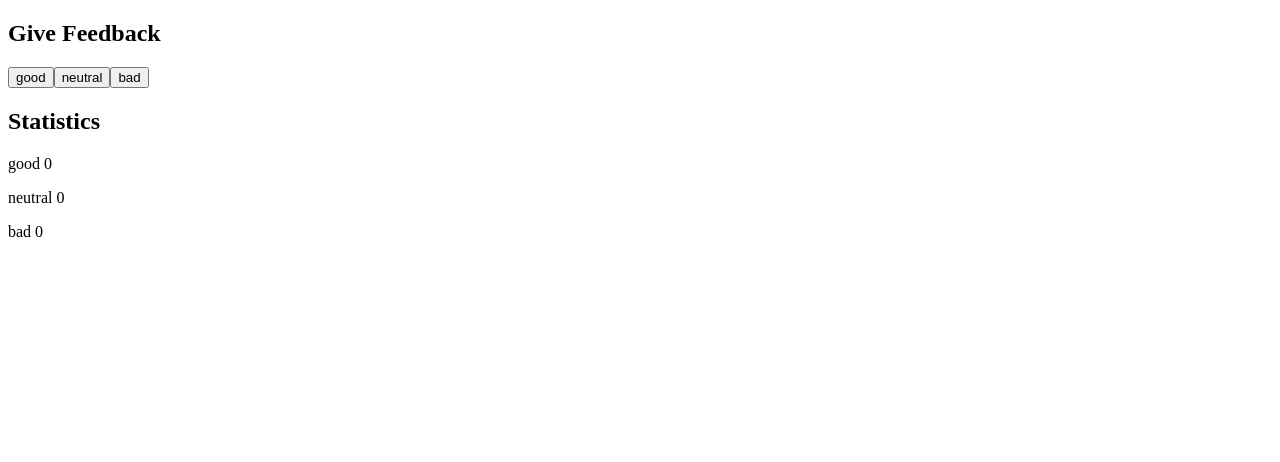
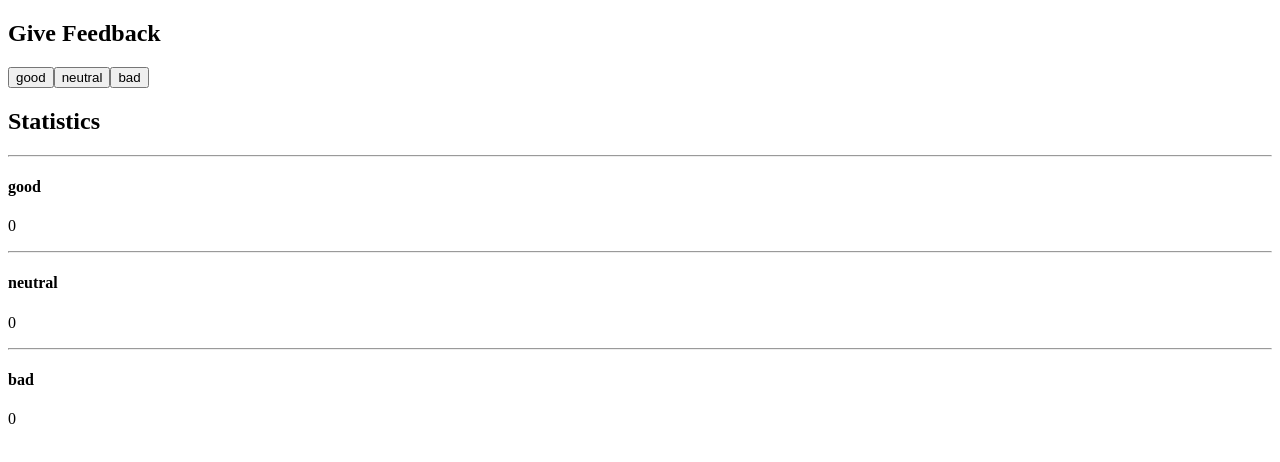
Before and after one commit to quemeraisc/fullstack_Helsinki, a React (Create React App) app in the folder part1/unicafe/: page / in a window 1280 px wide. Shown: the top 462 px of the page. Built offline with nearby package versions, Linux system fonts and the light colour scheme.

Commit message:
Implemented 1.6 step 1

```diff
--- a/part1/unicafe/src/App.js
+++ b/part1/unicafe/src/App.js
@@ -2,9 +2,15 @@ import { useState } from 'react'
 
 const Stats = ({title, stat}) => {
     return (
-    <p>
-        {title} {stat}
-    </p>
+      <div>
+          <hr />
+          <h4>
+              {title}
+          </h4>
+          <p>
+           {stat}
+          </p>
+      </div>
     )
 }
 
```
